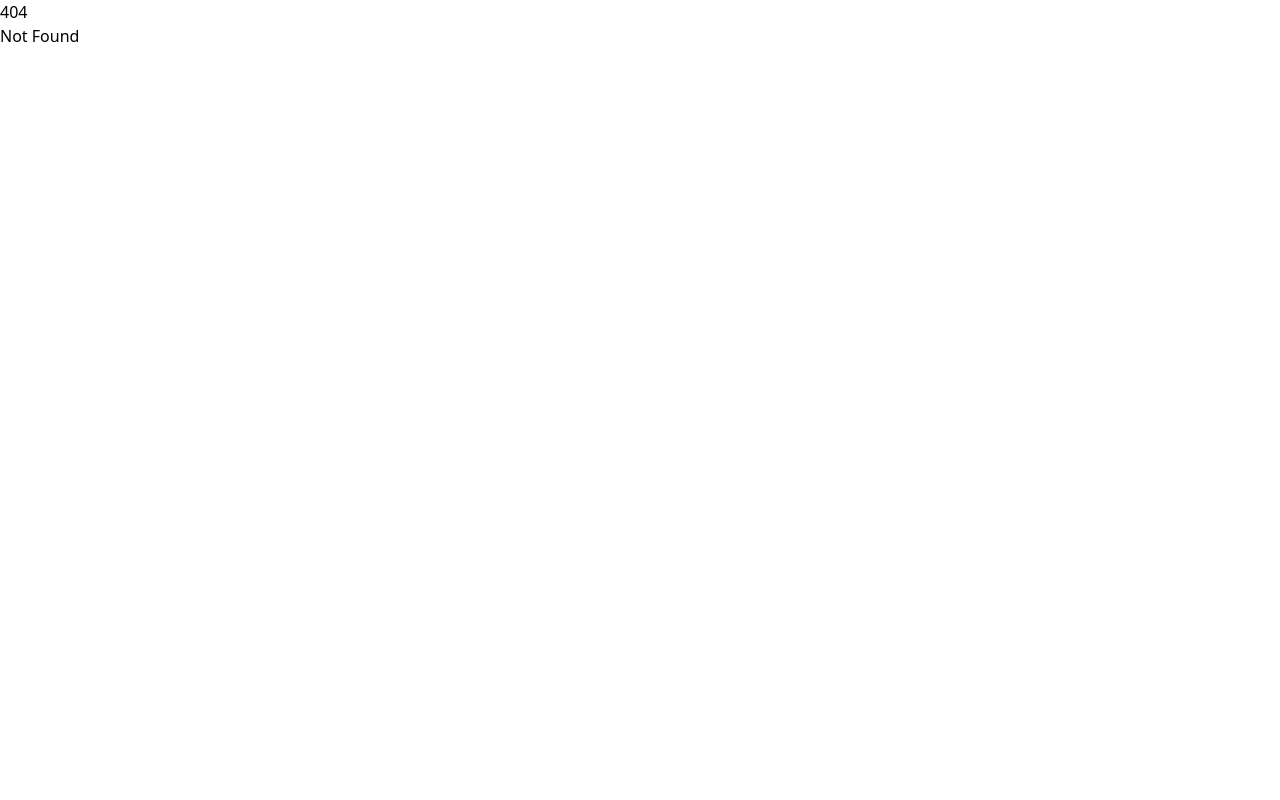
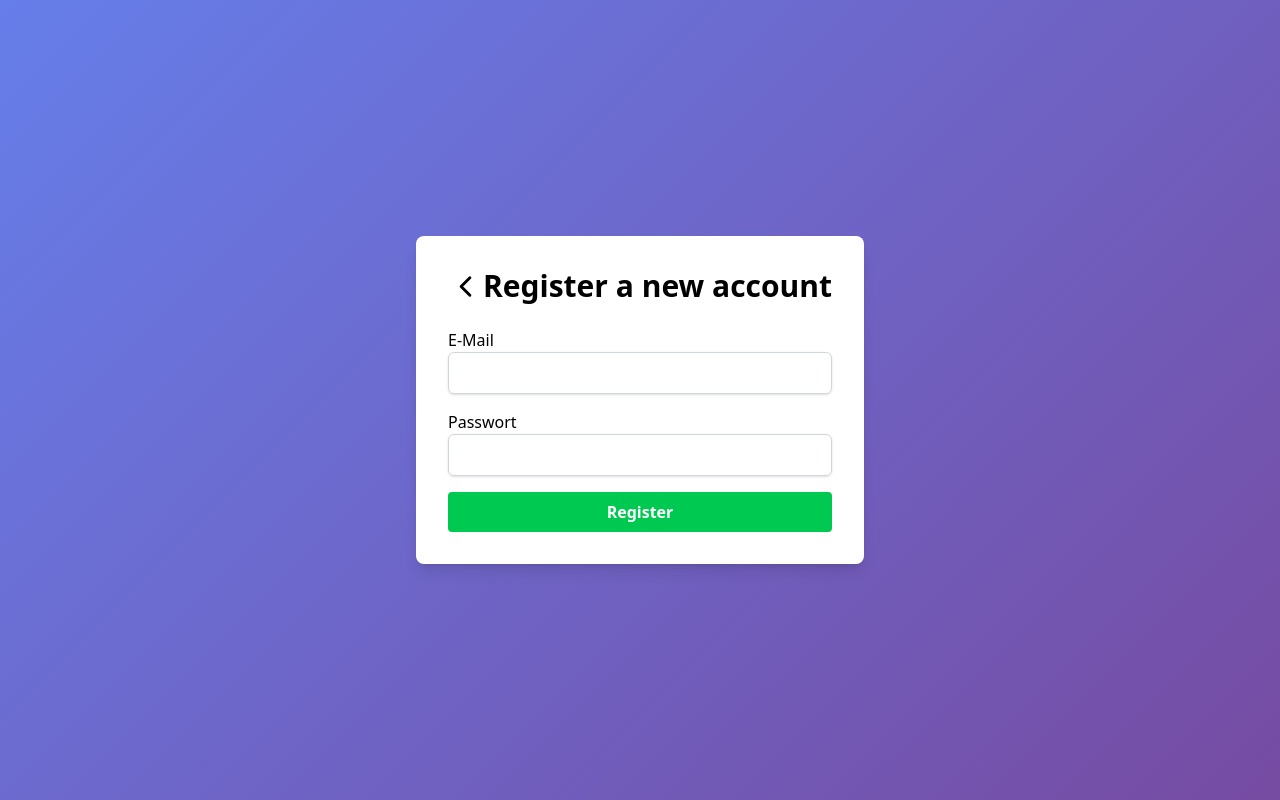
Before and after one commit to paulpaulsen55/meetly, a SvelteKit app: page /register in a window 1280 px wide. Before the commit this address had no page. Built offline with nearby package versions, Linux system fonts and the light colour scheme; no server answers.

Commit message:
added auth

```diff
--- a/package.json
+++ b/package.json
@@ -13,6 +13,7 @@
   },
   "license": "MIT",
   "dependencies": {
+    "@supabase/supabase-js": "^2.49.1",
     "@tailwindcss/vite": "^4.0.9",
     "@tauri-apps/api": "^2",
     "@tauri-apps/plugin-opener": "^2",
--- /dev/null
+++ b/src/lib/auth.ts
@@ -0,0 +1,18 @@
+import { writable } from 'svelte/store'
+import { supabase } from '$lib/supabase'
+import type { Session, User } from '@supabase/supabase-js'
+
+export const user = writable<User | null>(null)
+export const session = writable<Session | null>(null)
+
+// Initial session
+supabase.auth.getSession().then(({ data }) => {
+    session.set(data.session)
+    user.set(data.session?.user || null)
+})
+
+// Listen for auth changes
+supabase.auth.onAuthStateChange((event, newSession) => {
+    session.set(newSession)
+    user.set(newSession?.user || null)
+})
--- /dev/null
+++ b/src/lib/supabase.ts
@@ -0,0 +1,6 @@
+import { createClient } from '@supabase/supabase-js'
+
+const supabaseUrl = import.meta.env.VITE_SUPABASE_URL
+const supabaseAnonKey = import.meta.env.VITE_SUPABASE_ANON_KEY
+
+export const supabase = createClient(supabaseUrl, supabaseAnonKey)
--- a/src/routes/+page.svelte
+++ b/src/routes/+page.svelte
@@ -1,17 +1,3 @@
-<script>
-    import { onMount } from 'svelte';
-
-    onMount(() => {
-        document.title = "Meetly - Your personalized AI-Agent";
-    });
-</script>
-
-<style>
-    .bg-gradient {
-        background: linear-gradient(135deg, #667eea 0%, #764ba2 100%);
-    }
-</style>
-
 <div class="min-h-screen flex items-center justify-center bg-gradient">
     <div class="bg-white p-8 rounded-lg shadow-lg w-full max-w-md">
         <h1 class="text-3xl font-bold text-center mb-6">Meetly</h1>
@@ -19,7 +5,12 @@
         <div class="flex flex-col space-y-4">
             <a class="w-full text-center py-2 px-4 rounded bg-blue-500 text-white font-bold hover:bg-blue-600 transition-colors" href="/login">Login</a>
             <a class="w-full text-center py-2 px-4 rounded bg-green-500 text-white font-bold hover:bg-green-600 transition-colors" href="/register">Register</a>
-            <a class="w-full text-center py-2 px-4 rounded bg-green-500 text-white font-bold hover:bg-green-600 transition-colors" href="/app/home">Direkt zum Enis</a>
         </div>
     </div>
 </div>
+
+<style>
+    .bg-gradient {
+        background: linear-gradient(135deg, #667eea 0%, #764ba2 100%);
+    }
+</style>
--- /dev/null
+++ b/src/routes/app/+layout.svelte
@@ -0,0 +1,33 @@
+<script>
+    import { onMount } from "svelte";
+    import { user } from "$lib/auth";
+    import { goto } from "$app/navigation";
+    import { supabase } from "$lib/supabase";
+
+    onMount(() => {
+        const unsubscribe = user.subscribe((value) => {
+            if (value === null) {
+                goto("/");
+            }
+        });
+
+        return unsubscribe;
+    });
+
+    async function handleLogout() {
+        await supabase.auth.signOut();
+        goto('/');
+    }
+</script>
+
+{#if $user}
+    <button
+        onclick={handleLogout}
+        class="text-center py-2 px-4 rounded bg-blue-500 text-white font-bold hover:bg-blue-600 transition-colors"
+    >
+        Abmelden
+    </button>
+    <slot />
+{:else}
+    <p>Lädt...</p>
+{/if}
--- /dev/null
+++ b/src/routes/login/+page.svelte
@@ -0,0 +1,85 @@
+<script lang="ts">
+    import { supabase } from "$lib/supabase";
+    import { goto } from "$app/navigation";
+    import { ChevronLeft } from "lucide-svelte";
+
+    let email = $state("");
+    let password = $state("");
+    let loading = $state(false);
+    let errorMessage = $state("");
+
+    async function handleLogin(event: Event) {
+        event.preventDefault();
+        try {
+            loading = true;
+            errorMessage = "";
+
+            const { data, error } = await supabase.auth.signInWithPassword({
+                email: email,
+                password: password,
+            });
+
+            if (error) throw error;
+
+            goto("/app/home");
+        } catch (error) {
+            errorMessage = error as string;
+        } finally {
+            loading = false;
+        }
+    }
+</script>
+
+<div class="min-h-screen flex items-center justify-center bg-gradient">
+    <div class="bg-white p-8 rounded-lg shadow-lg w-full max-w-md">
+        <h1
+            class="text-3xl font-bold text-center mb-6 flex items-center justify-center"
+        >
+            <a href="/">
+                <ChevronLeft size={35} />
+            </a>
+            <span>Login to your account<span> </span></span>
+        </h1>
+        {#if errorMessage}
+            <div class="error">{errorMessage}</div>
+        {/if}
+        <form onsubmit={handleLogin} class="flex flex-col gap-4">
+            <div class="form-group">
+                <label for="email">E-Mail</label>
+                <input
+                    id="email"
+                    type="email"
+                    class="shadow-sm rounded-md w-full px-3 py-2 border border-gray-300 focus:outline-none focus:ring-blue-500 focus:border-blue-500"
+                    bind:value={email}
+                    required
+                    disabled={loading}
+                />
+            </div>
+            <div class="form-group">
+                <label for="password">Passwort</label>
+                <input
+                    id="password"
+                    type="password"
+                    class="shadow-sm rounded-md w-full px-3 py-2 border border-gray-300 focus:outline-none focus:ring-blue-500 focus:border-blue-500"
+                    bind:value={password}
+                    required
+                    minlength="6"
+                    disabled={loading}
+                />
+            </div>
+            <button
+                type="submit"
+                disabled={loading}
+                class="w-full text-center py-2 px-4 rounded bg-blue-500 text-white font-bold hover:bg-blue-600 transition-colors"
+            >
+                {loading ? "Loading..." : "Login"}
+            </button>
+        </form>
+    </div>
+</div>
+
+<style>
+    .bg-gradient {
+        background: linear-gradient(135deg, #667eea 0%, #764ba2 100%);
+    }
+</style>
--- /dev/null
+++ b/src/routes/register/+page.svelte
@@ -0,0 +1,85 @@
+<script lang="ts">
+    import { supabase } from "$lib/supabase";
+    import { goto } from "$app/navigation";
+    import { ChevronLeft } from "lucide-svelte";
+
+    let email = $state("");
+    let password = $state("");
+    let loading = $state(false);
+    let errorMessage = $state("");
+
+    async function handleSignUpWithEmail() {
+        try {
+            loading = true;
+            errorMessage = "";
+
+            const { data, error } = await supabase.auth.signUp({
+                email,
+                password,
+            });
+
+            if (error) throw error;
+        } catch (error) {
+            errorMessage = error as string;
+        } finally {
+            loading = false;
+            goto("/login");
+        }
+    }
+</script>
+
+<div class="min-h-screen flex items-center justify-center bg-gradient">
+    <div class="bg-white p-8 rounded-lg shadow-lg w-full max-w-md">
+        <h1
+            class="text-3xl font-bold text-center mb-6 flex items-center justify-center"
+        >
+            <a href="/">
+                <ChevronLeft size={35} />
+            </a>
+            <span>Register a new account<span> </span></span>
+        </h1>
+        {#if errorMessage}
+            <div class="bg-red-300 text-red-800 p-4 rounded">
+                {errorMessage}
+            </div>
+        {/if}
+        <form onsubmit={handleSignUpWithEmail} class="flex flex-col gap-4">
+            <div class="form-group">
+                <label for="email">E-Mail</label>
+                <input
+                    id="email"
+                    type="email"
+                    class="shadow-sm rounded-md w-full px-3 py-2 border border-gray-300 focus:outline-none focus:ring-blue-500 focus:border-blue-500"
+                    bind:value={email}
+                    required
+                    disabled={loading}
+                />
+            </div>
+            <div class="form-group">
+                <label for="password">Passwort</label>
+                <input
+                    id="password"
+                    type="password"
+                    class="shadow-sm rounded-md w-full px-3 py-2 border border-gray-300 focus:outline-none focus:ring-blue-500 focus:border-blue-500"
+                    bind:value={password}
+                    required
+                    minlength="6"
+                    disabled={loading}
+                />
+            </div>
+            <button
+                type="submit"
+                disabled={loading}
+                class="w-full text-center py-2 px-4 rounded bg-green-500 text-white font-bold hover:bg-green-600 transition-colors"
+            >
+                {loading ? "Loading..." : "Register"}
+            </button>
+        </form>
+    </div>
+</div>
+
+<style lang="postcss">
+    .bg-gradient {
+        background: linear-gradient(135deg, #667eea 0%, #764ba2 100%);
+    }
+</style>
```
Also changed, not shown: 1 other file (tests, documents, lock files or other folders).
